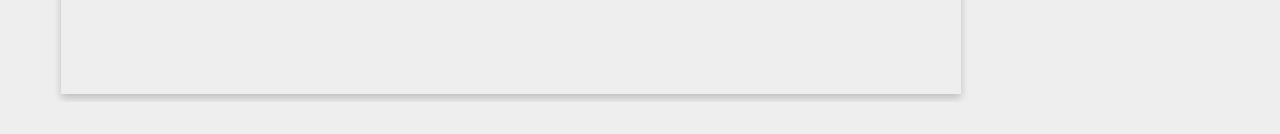
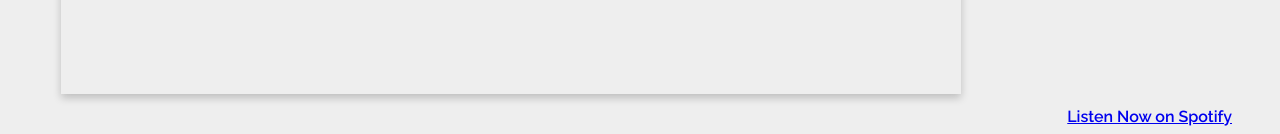
Before and after one commit to anvitaguptaa/spotify-visualizer, a Flask app: template templates/main.html in a window 1280 px wide. Shown: the part 1307-1441 px from the top of the page. Before the commit the page ends 1408 px from the top, so only its background shows below. Run offline with Flask 2, Linux system fonts and the light colour scheme; the template is opened without the code that fills it: most values are stand-ins (such as "Sample title", 1, 10 or a date in 2020).

Commit message:
Increased content attribution

```diff
--- a/main.py
+++ b/main.py
@@ -83,7 +83,7 @@ class Client:
 
 
     def parse_artists_info(self):
-        top_artists = self.client.current_user_top_artists(limit=TOP_LIMIT, time_range='long_term')
+        top_artists = self.client.current_user_top_artists(limit=TOP_LIMIT, time_range='short_term')
 
         for artist in top_artists['items']:
             self.top_artist_info[artist['name']] = artist['genres']
@@ -144,9 +144,11 @@ def vinyl():
     client.parse_track_info()
     client.parse_features_info()
     client.parse_artists_info()
+    print(client.top_artist_info)
 
     top_tracks = client.top_track_info['track_arr']
     top_genres = list(client.get_top_genres())
+    print(client.genre_matches)
     features = client.features_info
     print(features)
     # print(client.genre_matches)
--- a/static/main.css
+++ b/static/main.css
@@ -218,6 +218,11 @@ body {
   .album {
     margin-left: 2rem;
   }
+
+  .link {
+    text-align: right;
+    margin-right: 2.5rem;
+  }
 }
 
 @media (min-width: 1025px) {
@@ -228,6 +233,10 @@ body {
 
   .album {
     margin-left: 3.3rem;
+  }
+
+  .link {
+    margin-left: 52.5%;
   }
 }
 
@@ -521,6 +530,27 @@ p {
   font-size: 70%;
 }
 
+.link {
+  font-size: medium;
+  margin-top: 1%;
+  /* margin-left: 52.5%; */
+}
+
+.link:link {
+  color: blue;
+}
+
+.link:visited {
+  color: purple;
+}
+
+.link:hover {
+color: darkblue;
+}
+
+.link:active {
+color: darkblue;
+}
 /*Vinyl Style*/
 
 .albumVinyl .round {
--- a/templates/main.html
+++ b/templates/main.html
@@ -86,6 +86,9 @@
 				</div>
 			</div>
 		</div>
+		<div class="link">
+			<a href="https://open.spotify.com/">Listen Now on Spotify</a>
+		</div>
 		<script type="text/javascript" src="{{ url_for('static', filename='main.js') }}"></script>
 	</div>
 </body>
```
